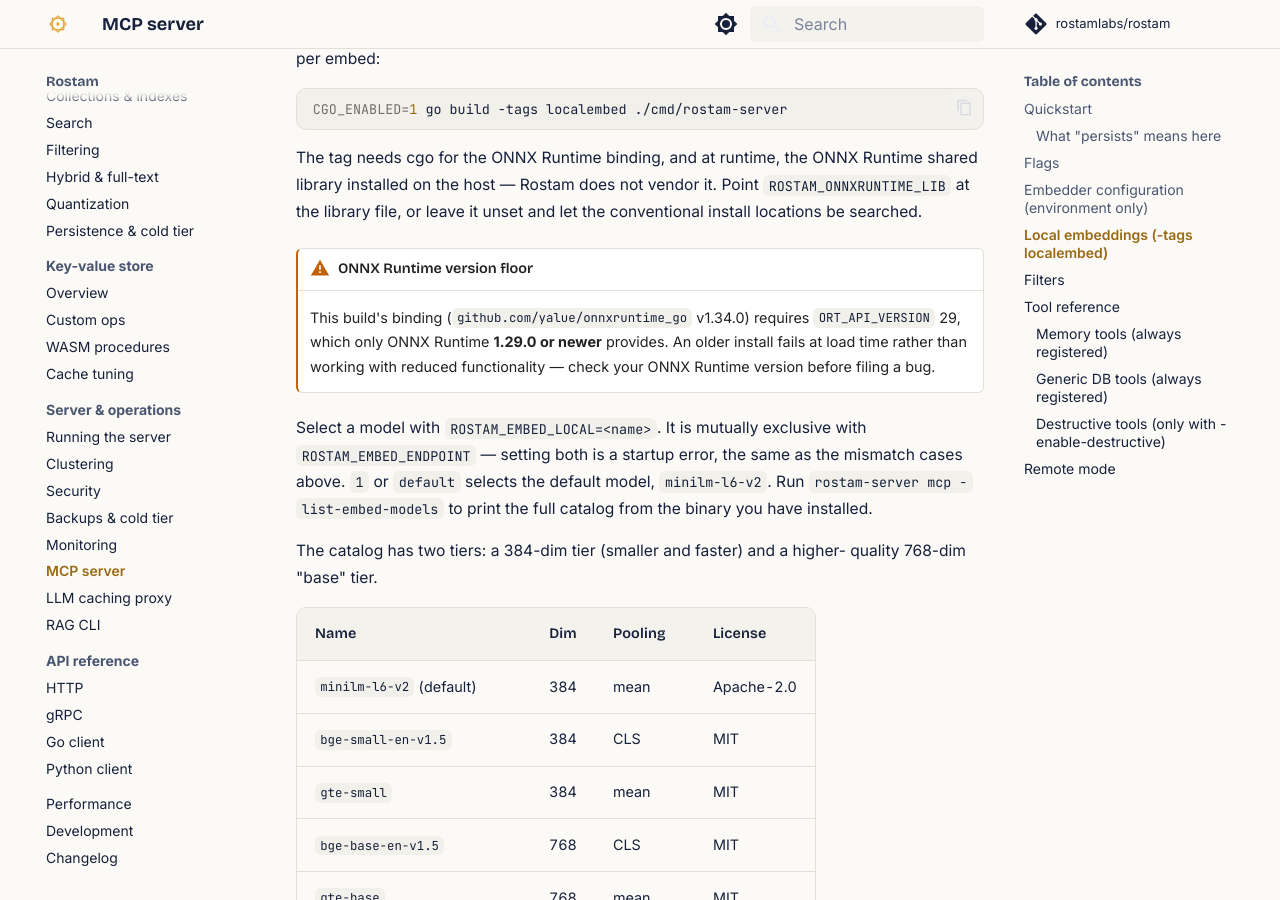
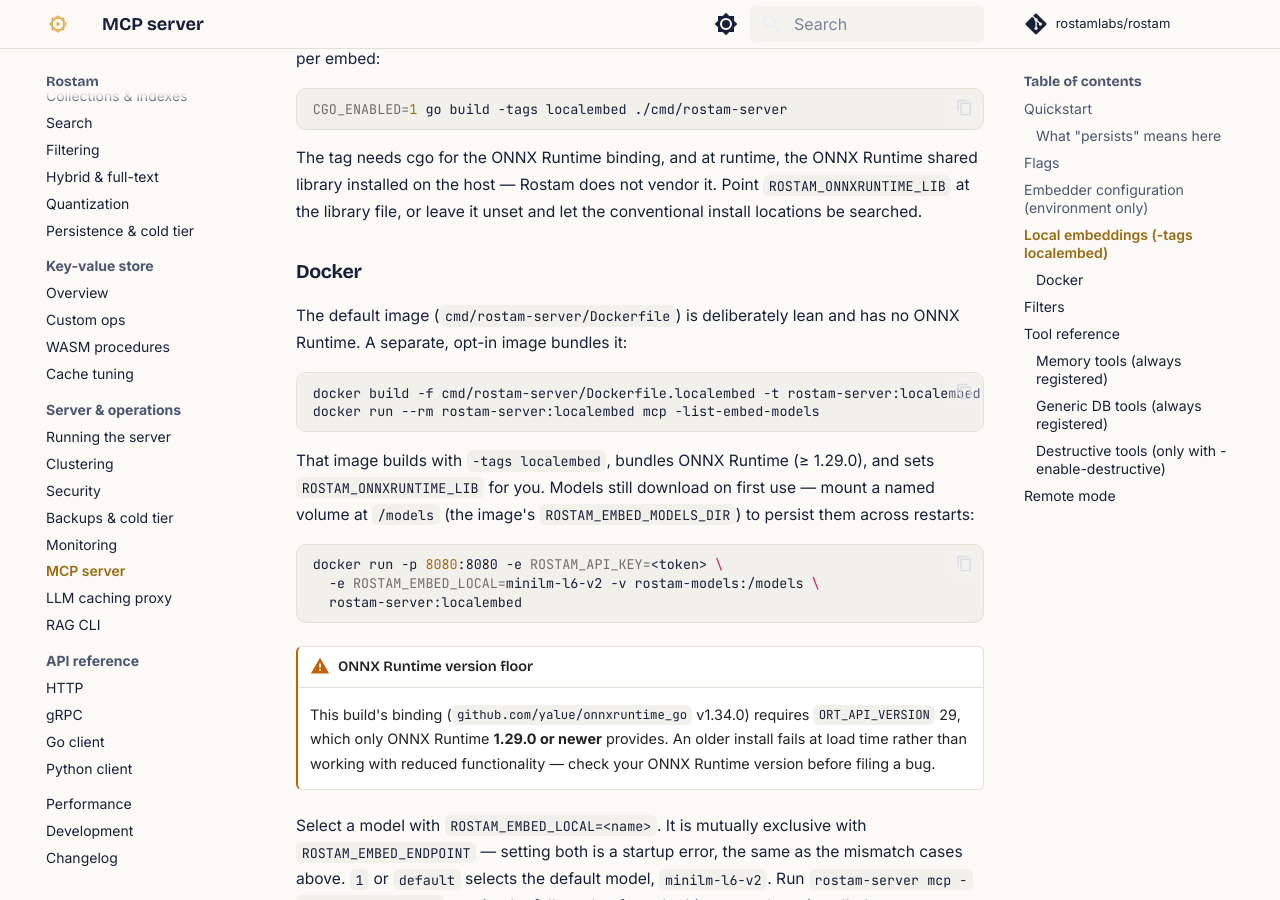
Before and after one commit to Keivan-S/rostam, an MkDocs documentation site: the page built from docs/server/mcp.md, in a window 1280 px wide and 900 px high, scrolled down 4222 px. Built offline with MkDocs 1.6.1 and Material for MkDocs 9.7.7, drawn with Linux system fonts in a browser that asks for light colours; comment, search, counter and statistics services are not loaded.

Commit message:
build(localembed): add opt-in Dockerfile.localembed with bundled ONNX Runtime
Separate from the lean default image: builds -tags localembed, bundles ONNX
Runtime 1.29.0 (sets ROSTAM_ONNXRUNTIME_LIB), and exposes a /models volume for
the first-run model cache. Default Dockerfile stays ONNX-free. Documented in
docs/server/mcp.md.

````diff
--- a/docs/server/mcp.md
+++ b/docs/server/mcp.md
@@ -157,6 +157,27 @@
 Runtime shared library installed on the host — Rostam does not vendor it.
 Point `ROSTAM_ONNXRUNTIME_LIB` at the library file, or leave it unset and let
 the conventional install locations be searched.
+
+### Docker
+
+The default image (`cmd/rostam-server/Dockerfile`) is deliberately lean and has
+no ONNX Runtime. A separate, opt-in image bundles it:
+
+```sh
+docker build -f cmd/rostam-server/Dockerfile.localembed -t rostam-server:localembed .
+docker run --rm rostam-server:localembed mcp -list-embed-models
+```
+
+That image builds with `-tags localembed`, bundles ONNX Runtime (≥ 1.29.0), and
+sets `ROSTAM_ONNXRUNTIME_LIB` for you. Models still download on first use — mount
+a named volume at `/models` (the image's `ROSTAM_EMBED_MODELS_DIR`) to persist
+them across restarts:
+
+```sh
+docker run -p 8080:8080 -e ROSTAM_API_KEY=<token> \
+  -e ROSTAM_EMBED_LOCAL=minilm-l6-v2 -v rostam-models:/models \
+  rostam-server:localembed
+```
 
 !!! warning "ONNX Runtime version floor"
 
````
Also changed, not shown: 1 other file.
